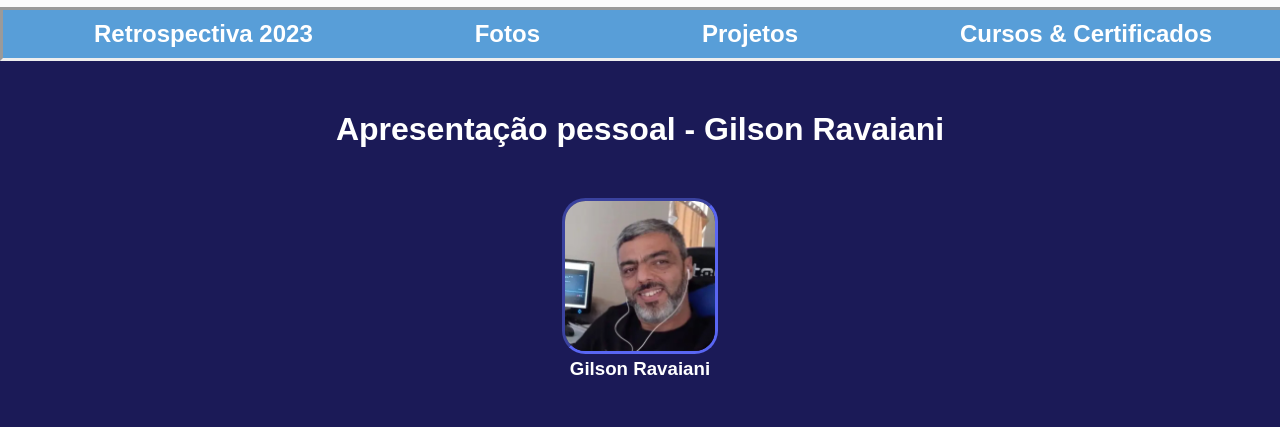
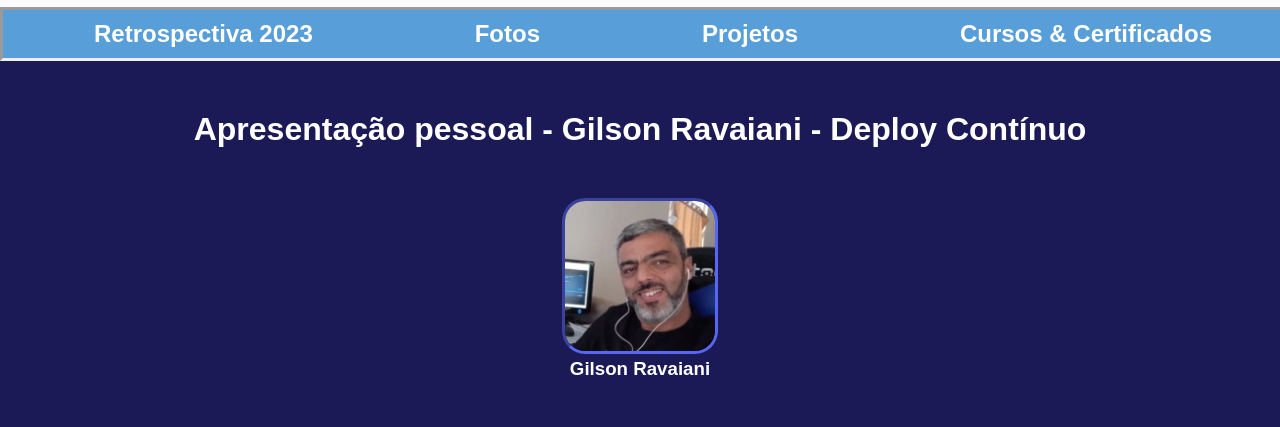
Before and after one commit to GilsonRavaiani/ravaiani, a plain HTML site: page index.html in a window 1280 px wide. Shown: the part 306-733 px from the top of the page. Drawn offline with Linux system fonts and the light colour scheme.

Commit message:
Testando Deploy Contínuo arquivo index.html linha 58

```diff
--- a/index.html
+++ b/index.html
@@ -55,7 +55,7 @@
             <a class="fonte" href="./cursos.html"><strong>Cursos & Certificados</strong></a>
         </div>
 
-        <h1>Apresentação pessoal - Gilson Ravaiani</h1>
+        <h1>Apresentação pessoal - Gilson Ravaiani - Deploy Contínuo</h1>
 
 
         <div id="ladoalado">
```
